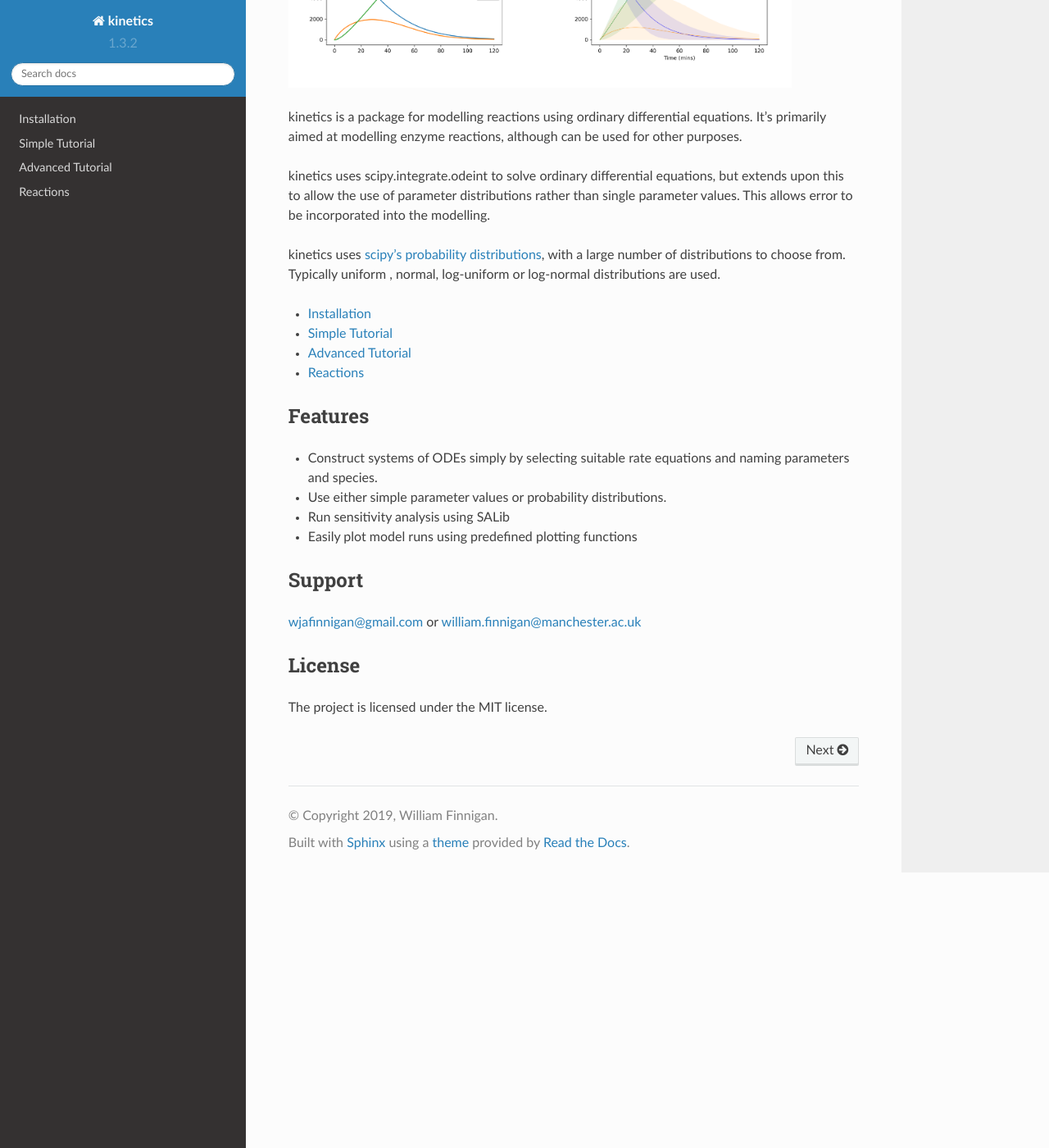
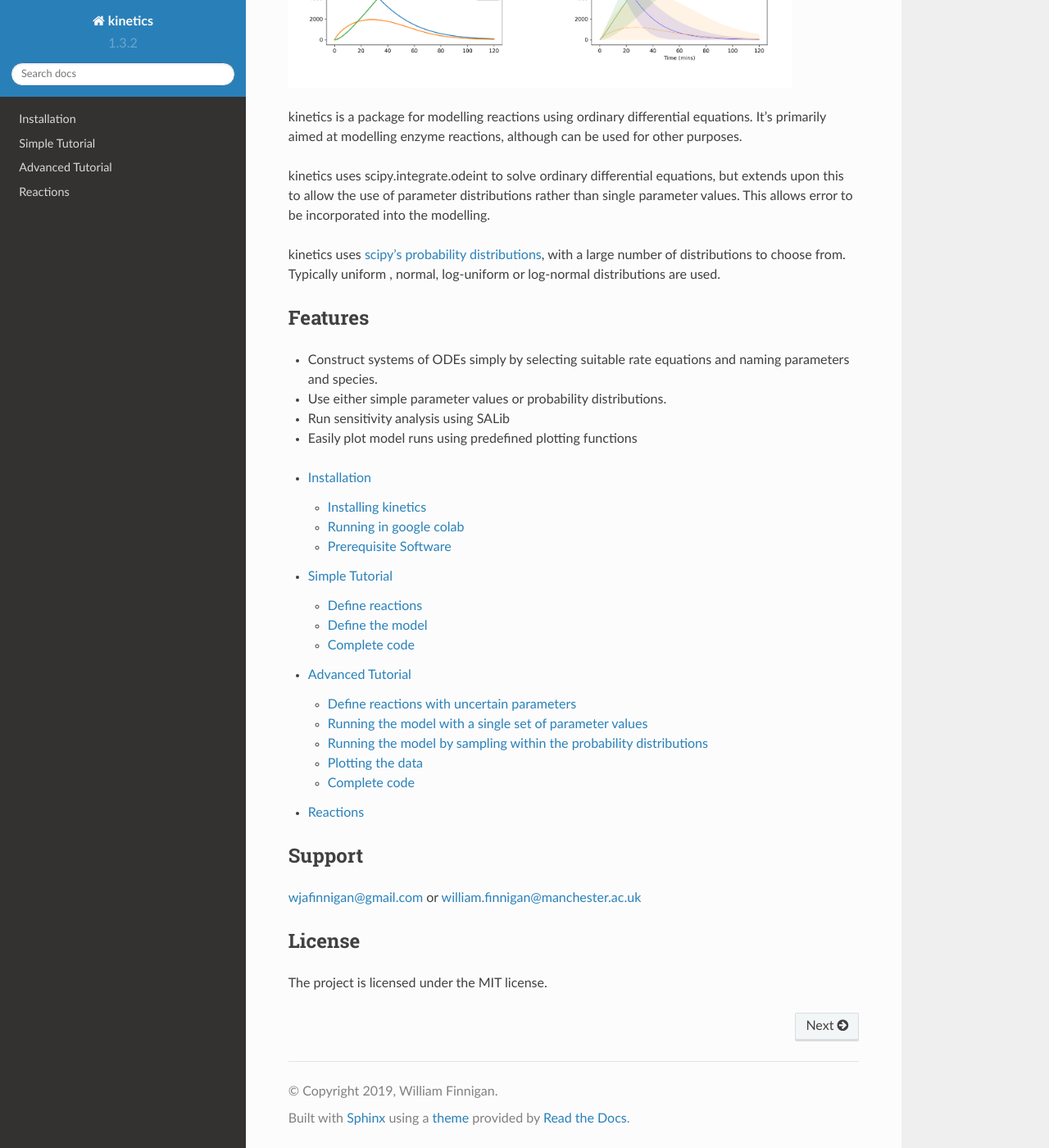
Before and after one commit to willfinnigan/kinetics, a Sphinx documentation site: the page built from docs/index.rst, in a window 1280 px wide and 1400 px high, scrolled down 478 px. Shown: the whole window at 82% size. Built offline with Sphinx 7.4.7 and the Read the Docs theme 2.0.0, drawn with Linux system fonts in a browser that asks for light colours; pages that are not in the unit, such as notebooks, are missing from menus; some of the changed lines change nothing that is shown.

Commit message:
documentation

```diff
--- a/docs/index.rst
+++ b/docs/index.rst
@@ -15,22 +15,21 @@ This allows error to be incorporated into the modelling.
 kinetics uses `scipy's probability distributions <https://docs.scipy.org/doc/scipy/reference/stats.html/>`_, with a large number of distributions to choose from.
 Typically uniform , normal, log-uniform or log-normal distributions are used.
 
+Features
+--------
+- Construct systems of ODEs simply by selecting suitable rate equations and naming parameters and species.
+- Use either simple parameter values or probability distributions.
+- Run sensitivity analysis using SALib
+- Easily plot model runs using predefined plotting functions
+
 .. toctree::
-   :maxdepth: 1
+   :maxdepth: 2
 
    Installation
    Simple Tutorial
    Advanced Tutorial
    Reactions
    API
-
-
-Features
---------
-- Construct systems of ODEs simply by selecting suitable rate equations and naming parameters and species.
-- Use either simple parameter values or probability distributions.
-- Run sensitivity analysis using SALib
-- Easily plot model runs using predefined plotting functions
 
 Support
 -------
```
